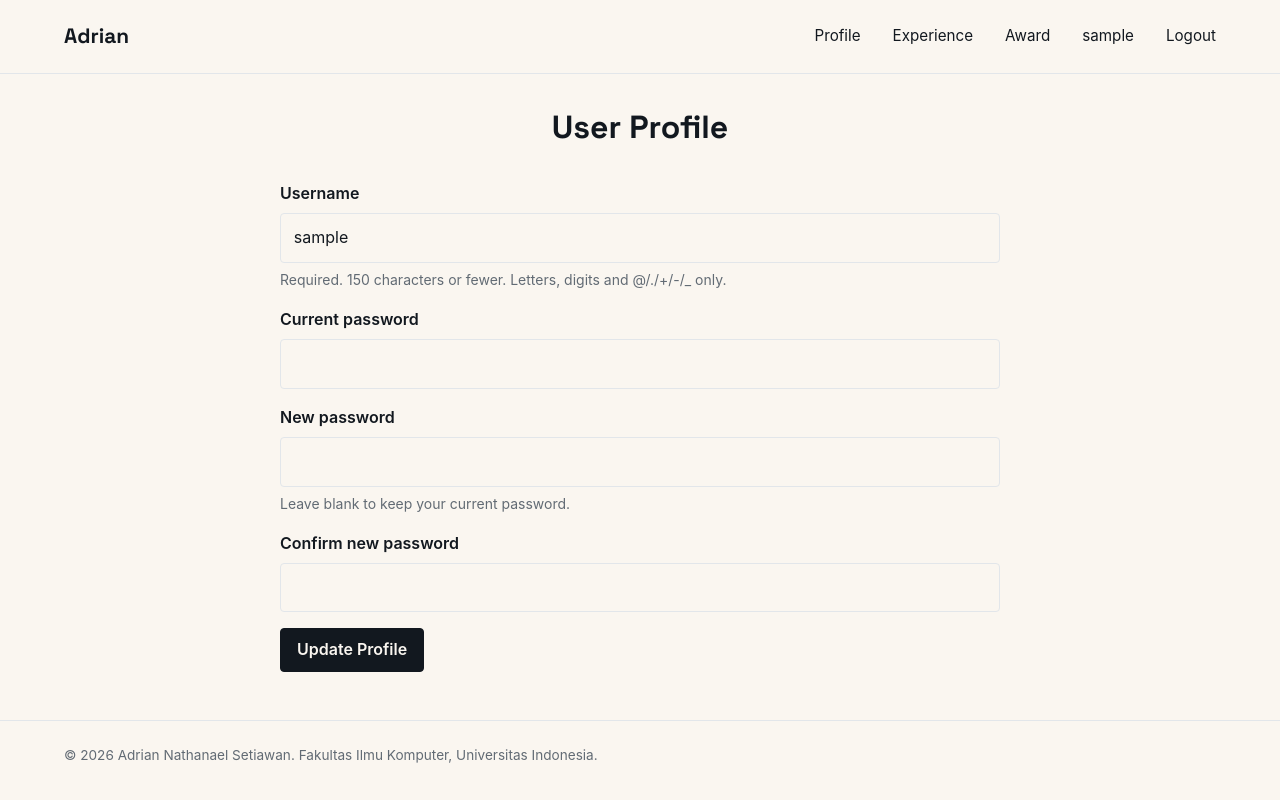
After one commit to Adriannathan89/myportofolio, a Django app: page /profile/ in a window 1280 px wide. The commit adds this page. Run offline with Django 5.2, Linux system fonts and the light colour scheme; the visitor is signed in with stand-in values (Sample User, id 1).

Commit message:
feat: render and update user profile
TDD green: render username, validate current password, optionally update password, and preserve the authenticated session.

```diff
--- a/main/forms.py
+++ b/main/forms.py
@@ -1,6 +1,68 @@
-from django.forms import CharField, DateInput, ModelForm, Select, TextInput, Textarea
+from django.core.exceptions import ValidationError
+from django.contrib.auth.password_validation import validate_password
+from django.forms import CharField, DateInput, ModelForm, PasswordInput, Select, TextInput, Textarea
+from django.contrib.auth.models import User
 
 from main.models import Award, Experience
+
+
+class UserUpdateForm(ModelForm):
+    current_password = CharField(
+        label="Current password",
+        strip=False,
+        widget=PasswordInput(attrs={"class": "form-control", "autocomplete": "current-password"}),
+    )
+    new_password = CharField(
+        label="New password",
+        required=False,
+        strip=False,
+        help_text="Leave blank to keep your current password.",
+        widget=PasswordInput(attrs={"class": "form-control", "autocomplete": "new-password"}),
+    )
+    confirm_new_password = CharField(
+        label="Confirm new password",
+        required=False,
+        strip=False,
+        widget=PasswordInput(attrs={"class": "form-control", "autocomplete": "new-password"}),
+    )
+
+    class Meta:
+        model = User
+        fields = ["username"]
+
+        labels = {
+            "username": "Username",
+        }
+
+        widgets = {
+            "username": TextInput(
+                attrs={"class": "form-control", "placeholder": "Enter username"}
+            ),
+        }
+
+    def clean_current_password(self):
+        password = self.cleaned_data["current_password"]
+        if not self.instance.check_password(password):
+            raise ValidationError("Current password is incorrect")
+        return password
+
+    def clean(self):
+        cleaned_data = super().clean()
+        new_password = cleaned_data.get("new_password")
+        confirm_password = cleaned_data.get("confirm_new_password")
+        if new_password != confirm_password:
+            self.add_error("confirm_new_password", "New passwords do not match")
+        elif new_password:
+            validate_password(new_password, self.instance)
+        return cleaned_data
+
+    def save(self, commit=True):
+        user = super().save(commit=False)
+        if self.cleaned_data["new_password"]:
+            user.set_password(self.cleaned_data["new_password"])
+        if commit:
+            user.save()
+        return user
 
 
 class AwardForm(ModelForm):
--- a/main/urls.py
+++ b/main/urls.py
@@ -10,6 +10,7 @@ from main.views import (
     show_award,
     show_experience,
     show_main,
+    show_user_profile,
     update_experience,
     update_award,
     logout_view,
@@ -32,6 +33,7 @@ urlpatterns = [
     path("award/<uuid:award_id>/toggle-star/", toggle_star_award, name="toggle_star_award"),
     path("api/awards/", get_awards_json, name="get_awards_json"),
     path("register/", register, name="register"),
+    path("profile/", show_user_profile, name="show_user_profile"),
     path("login/", show_login, name="login"),
     path("logout/", logout_view, name="logout"),
 ]
--- a/main/views.py
+++ b/main/views.py
@@ -1,7 +1,7 @@
 import datetime
 
 from django.contrib import messages
-from django.contrib.auth import login, logout
+from django.contrib.auth import login, logout, update_session_auth_hash
 from django.contrib.auth.decorators import login_required
 from django.contrib.auth.forms import AuthenticationForm, UserCreationForm
 from django.core.exceptions import PermissionDenied
@@ -10,10 +10,11 @@ from django.http import HttpResponse
 from django.shortcuts import get_object_or_404, redirect, render
 from django.views.decorators.http import require_POST
 
-from main.forms import AwardForm, ExperienceForm
+from main.forms import AwardForm, ExperienceForm, UserUpdateForm
 from main.models import Award, Experience
 
 
+#------------------------------- User Authentication Views ----------------------------------
 def register(request):
     form = UserCreationForm(request.POST or None)
 
@@ -52,6 +53,24 @@ def logout_view(request):
     response = redirect("main:show_main")
     response.delete_cookie("last_login")
     return response
+
+@login_required(login_url="main:login")
+def show_user_profile(request):
+    form = UserUpdateForm(request.POST if request.method == "POST" else None, instance=request.user)
+    if request.method == "POST" and form.is_valid():
+        user = form.save()
+        if form.cleaned_data["new_password"]:
+            update_session_auth_hash(request, user)
+        messages.success(request, "Profile updated successfully.")
+        return redirect("main:show_user_profile")
+
+    context = {
+        "name": "Adrian Nathanael Setiawan",
+        "user": request.user,
+        "form": form,
+    }
+
+    return render(request, "user_profile.html", context)
 
 
 def show_main(request):
--- a/templates/base.html
+++ b/templates/base.html
@@ -22,7 +22,7 @@
                 <a href="{% url 'main:show_experience' %}">Experience</a>
                 <a href="{% url 'main:show_award' %}">Award</a>
                 {% if user.is_authenticated %}
-                    <span class="nav-user">{{ user.username }}</span>
+                    <a href="{% url 'main:show_user_profile' %}">{{ user.username }}</a>
                     <a href="{% url 'main:logout' %}">Logout</a>
                 {% else %}
                     <a href="{% url 'main:login' %}">Login</a>
--- /dev/null
+++ b/templates/user_profile.html
@@ -0,0 +1,32 @@
+{% extends "base.html" %}
+{% block meta %}
+    <title>User Profile - {{ name }}</title>
+{% endblock meta %}
+{% block content %}
+<main>
+    <section class="user-profile-section" id="user-profile">
+        <div class="container">
+            <h1 class="menu-title">User Profile</h1>
+            <form method="post" class="user-profile-form award-form" action="{% url 'main:show_user_profile' %}">
+                {% csrf_token %}
+                {% for field in form %}
+                    <div class="form-group">
+                        <label for="{{ field.id_for_label }}">{{ field.label }}</label>
+                        {{ field }}
+                        {% if field.help_text %}
+                            <small class="form-help">{{ field.help_text }}</small>
+                        {% endif %}
+                        {% for error in field.errors %}
+                            <p class="form-error">{{ error }}</p>
+                        {% endfor %}
+                    </div>
+                {% endfor %}
+                {% for error in form.non_field_errors %}
+                    <p class="form-error">{{ error }}</p>
+                {% endfor %}
+                <button type="submit" class="submit-button">Update Profile</button>
+            </form>
+        </div>
+    </section>
+</main>
+{% endblock content %}
```
